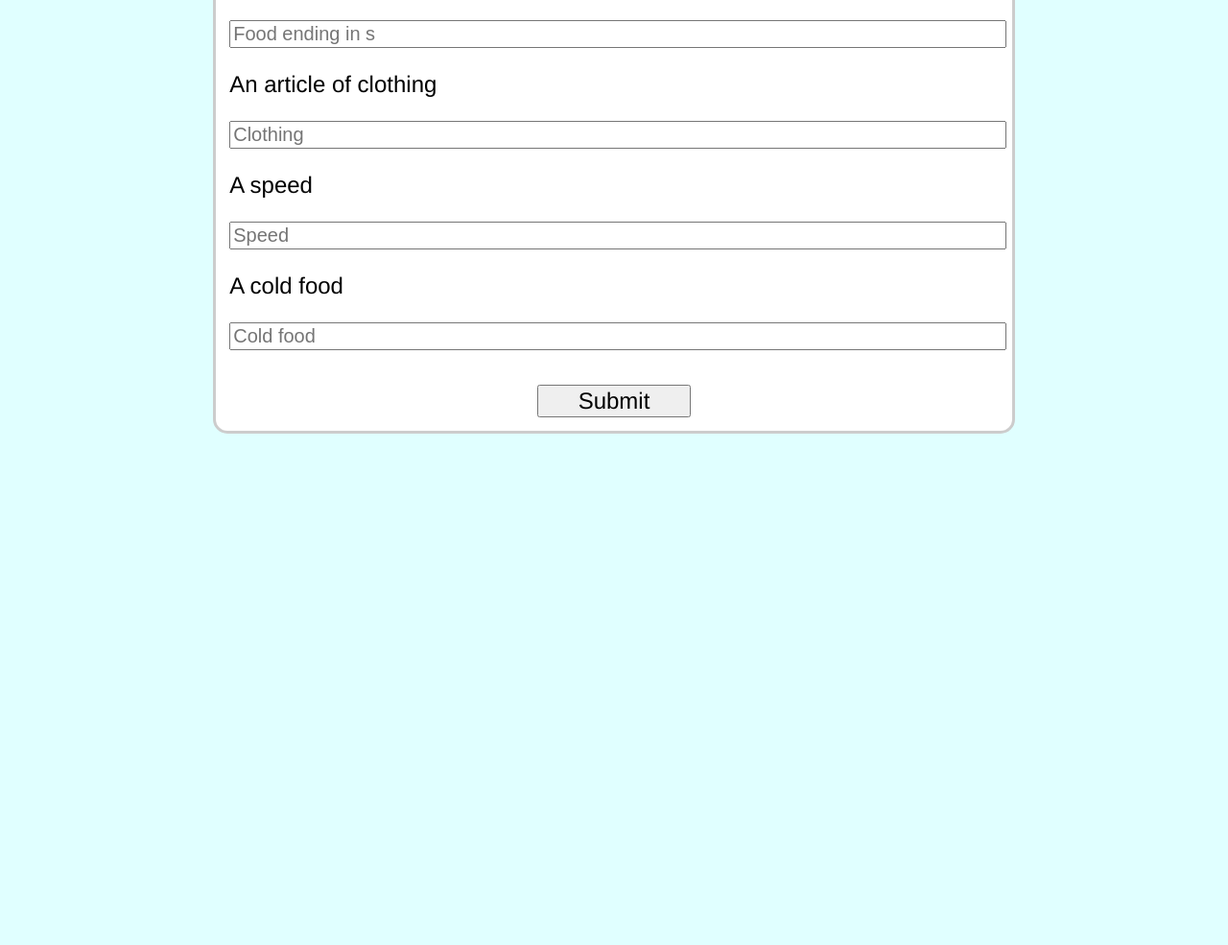
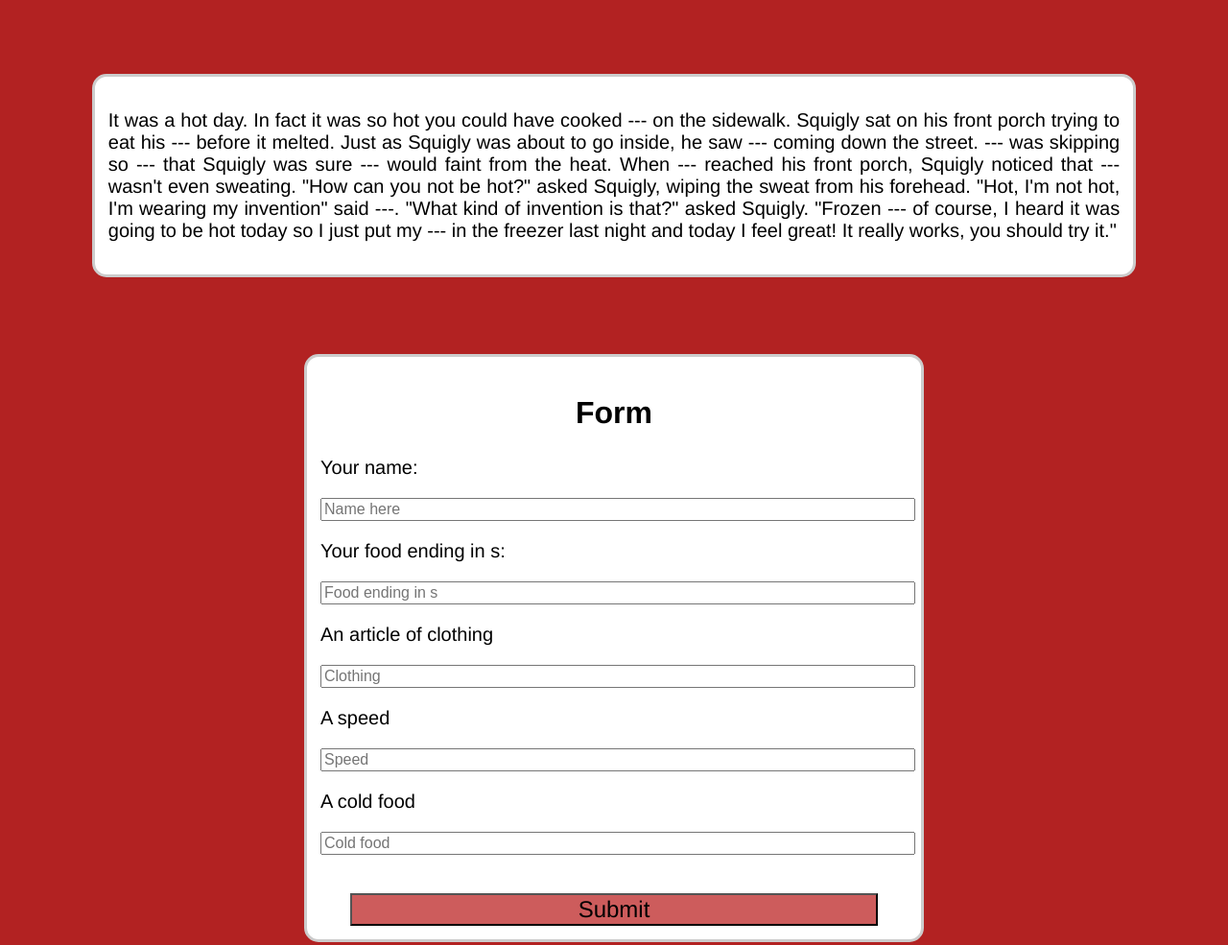
Before and after one commit to JonathanRVega/madLib, a plain HTML site: page index.html in a window 1280 px wide. Shown: the part 708-1693 px from the top of the page at 96% size. Before the commit the page ends 1168 px from the top, so only its background shows below. Drawn offline with Linux system fonts and the light colour scheme.

Commit message:
Updated to V2

```diff
--- a/index.html
+++ b/index.html
@@ -8,10 +8,15 @@
     <link rel="stylesheet" href="styles.css">
 </head>
 <body>
+
+    <div class="container">
+    <h1>The invention madlib</h1>
+    <img class="questionMark"src="question.png">
+    <br>
+    <br>
         <div class="cardElement">
         <div class="cardContent">
         <div class="cardText">
-    <h1>The invention</h1>
             <p style="text-align: justify;">It was a hot day. In fact it was so hot you could have cooked --- on the sidewalk. Squigly sat on his front porch trying to eat his --- before it melted.
                 Just as Squigly was about to go inside, he saw --- coming down the street. --- was skipping so --- that Squigly was sure --- would faint from the heat. When --- reached his front porch, Squigly noticed that --- wasn't even sweating.
 
@@ -22,33 +27,31 @@
                 "What kind of invention is that?" asked Squigly.
 
                 "Frozen --- of course, I heard it was going to be hot today so I just put my --- in the freezer last night and today I feel great! It really works, you should try it."</p>
-
         </div>
         </div>
         </div>
 
-<br>
-
-
-        <div class="cardElement">
+        <div class="cardElement2">
         <div class="cardContent">
         <div class="cardText">
             <h2>Form</h2>
-            <p>Your name:</p>
-            <input style="font-size:20px;" type="text" placeholder="Name here" >
-            <p>Your food ending in s:</p>
-            <input style="font-size:20px;" type="text" placeholder="Food ending in s">
-            <p>An article of clothing</p>
-            <input style="font-size:20px;" type="text" placeholder="Clothing">
-            <p>A speed</p>
-            <input style="font-size:20px;" type="text" placeholder="Speed">
-            <p>A cold food</p>
-            <input style="font-size:20px;" type="text" placeholder="Cold food">
-            <br>
-            <br>
+            <p class="pForm">Your name:</p>
+            <input style="font-size:2vh;" type="text" placeholder="Name here" >
+            <p class="pForm">Your food ending in s:</p>
+            <input style="font-size:2vh;" type="text" placeholder="Food ending in s">
+            <p class="pForm">An article of clothing</p>
+            <input style="font-size:2vh;" type="text" placeholder="Clothing">
+            <p class="pForm">A speed</p>
+            <input style="font-size:2vh;" type="text" placeholder="Speed">
+            <p class="pForm">A cold food</p>
+            <input style="font-size:2vh;" type="text" placeholder="Cold food">
             <button>Submit</button>
         </div>
         </div>
         </div>
+            <br>
+            <br>
+
+    </div>
 </body>
 </html>
--- a/styles.css
+++ b/styles.css
@@ -1,20 +1,29 @@
 h1{
   font-family: Helvetica;
-    text-align: center;
-    font-size: 32px;
+  text-align: center;
+  font-size: 5vh;
+  color:  white;
 }
 h2{
   font-family: Helvetica;
-    text-align: center;
-    font-size: 32px;
+  text-align: center;
+  font-size: 4vh;
 }
 .cardElement{
-    width: 65%;
+    width: 85%;
     border: 3px solid #ccc;
     border-radius: 15px;
-    margin: auto;
+    margin-top: 10vh;
     padding: 4px;
     background-color: white;
+}
+.cardElement2{
+  width: 50%;
+  border: 3px solid #ccc;
+  border-radius: 15px;
+  margin-top: 10vh;
+  padding: 4px;
+  background-color: white;
 }
 .cardContent {
     padding: 10px;
@@ -22,16 +31,15 @@ h2{
   .cardText {
     margin:auto;
   }
-  body{
-      background-color:lightcyan;
-  }
+
   button{
-   display: block;
-    width: 20%;
+    display: block;
+    width: 90%;
     margin: auto;
+    margin-top: 5vh;
     font-family: Helvetica;
-    font-size: 24px;
-
+    font-size: 3vh;
+    background-color: indianred;
   }
   input{
     display: block;
@@ -39,5 +47,27 @@ h2{
   }
   p{
     font-family: Helvetica;
-    font-size: 24px;
+    font-size: 2.5vh;
+    color: black;
   }
+  .pForm{
+    font-family: Helvetica;
+    font-size: 2.5vh;
+    color: black;
+  }
+  body{
+    background-color: firebrick;
+  }
+  .questionMark{
+    width: 29%;
+    height: 29%;
+    filter: brightness(0)invert(1);
+
+  }
+  .container{
+    display: flex;
+    justify-content: space-between;
+    align-items: center;
+    flex-direction: column;
+
+  }
```
Also changed, not shown: question.png (added). Lines whose indentation alone changed are shown as unchanged.
